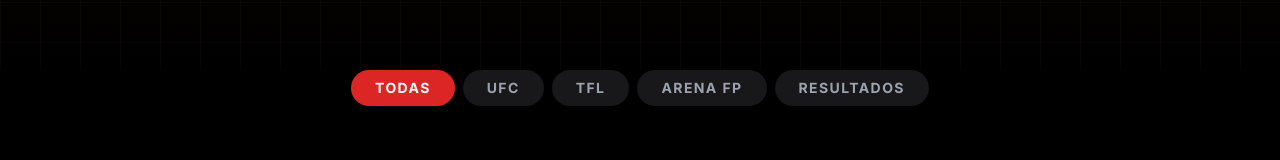
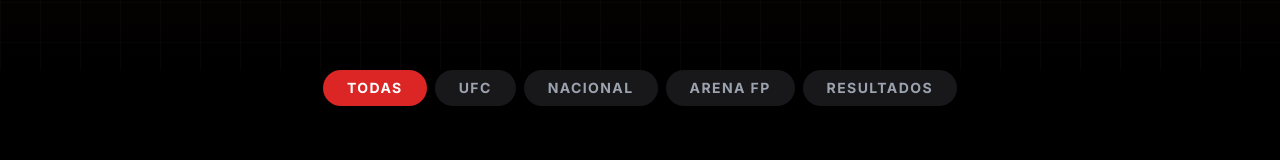
Before and after one commit to azambrano-ctrl/PPV-OFICIAL, a Next.js app in the folder webapp/: page /noticias in a window 1280 px wide. Shown: the part 318-478 px from the top of the page. Built offline with nearby package versions, Linux system fonts and the light colour scheme; no server answers.

Commit message:
feat: rename TFL category to Nacional

```diff
--- a/webapp/src/app/noticias/page.tsx
+++ b/webapp/src/app/noticias/page.tsx
@@ -27,7 +27,7 @@ export default function NewsPage() {
     const [loading, setLoading] = useState(true);
     const [selectedCategory, setSelectedCategory] = useState<string>('All');
 
-    const categories = ['All', 'UFC', 'TFL', 'Arena FP', 'Resultados'];
+    const categories = ['All', 'UFC', 'Nacional', 'Arena FP', 'Resultados'];
 
     useEffect(() => {
         loadPosts();
```
Also changed, not shown: 1 other file (tests, documents, lock files or other folders).
